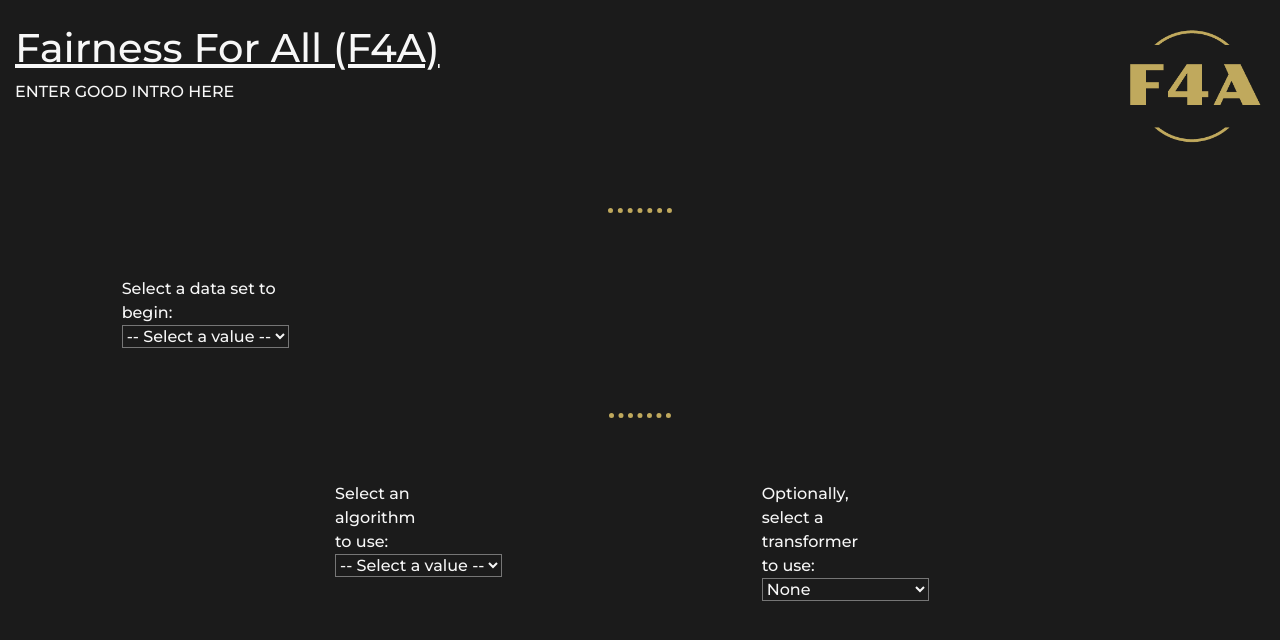
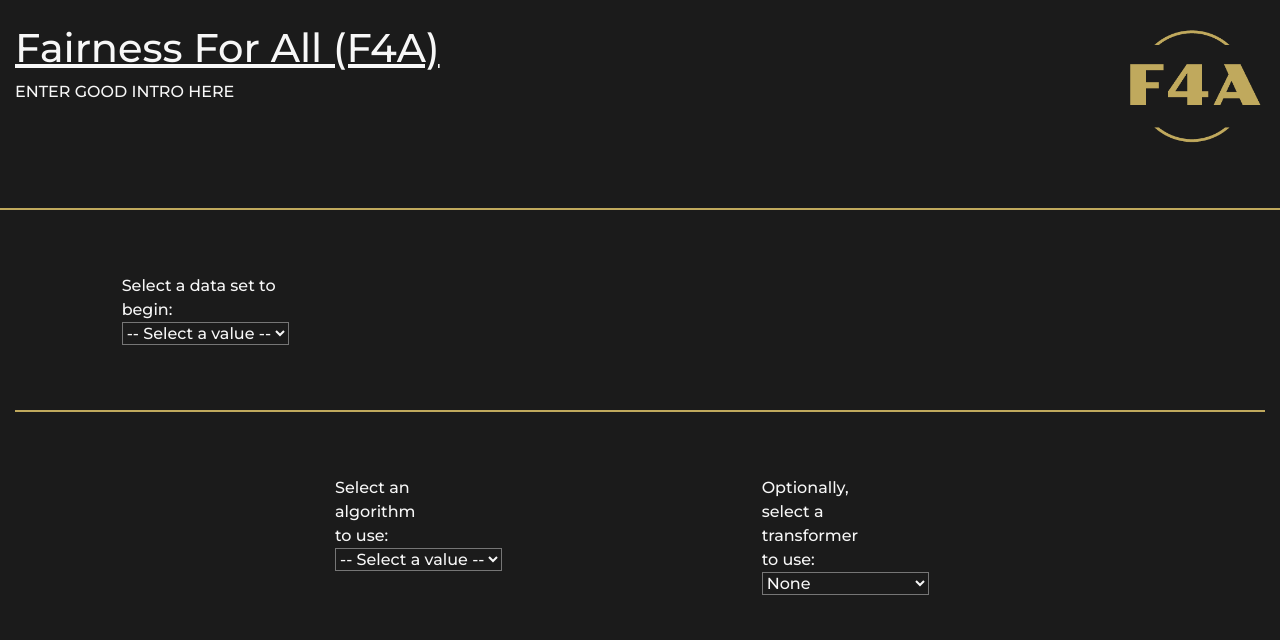
Before and after one commit to aokray/F4A, a Flask app: page / in a window 1280 px wide. Shown: the top 640 px of the page. Run offline with Flask 2, Linux system fonts and the light colour scheme; data that the repository does not hold is empty; some libraries are stand-ins or nearby versions.

Commit message:
Updated hr rule

```diff
--- a/static/f4a.css
+++ b/static/f4a.css
@@ -10,13 +10,6 @@ h1 {
 div {
   font-family: 'Montserrat', sans-serif;
 }
-  /*font-weight: 200;
-}
-
-#dataVisualizationTable {
-  font-family: 'Montserrat', sans-serif;
-  font-weight: 400;
-}*/
 
 .textPrimary {
   color: #f7f7f7;
@@ -40,9 +33,7 @@ div {
 
 hr {
     border-color: #C0A95D;
-    border-style: dotted none none;
-    border-width: 5px;
-    width: 5%;
+    border-width: 2px;
     margin-top: 64px;
     margin-bottom: 64px;
 
```
